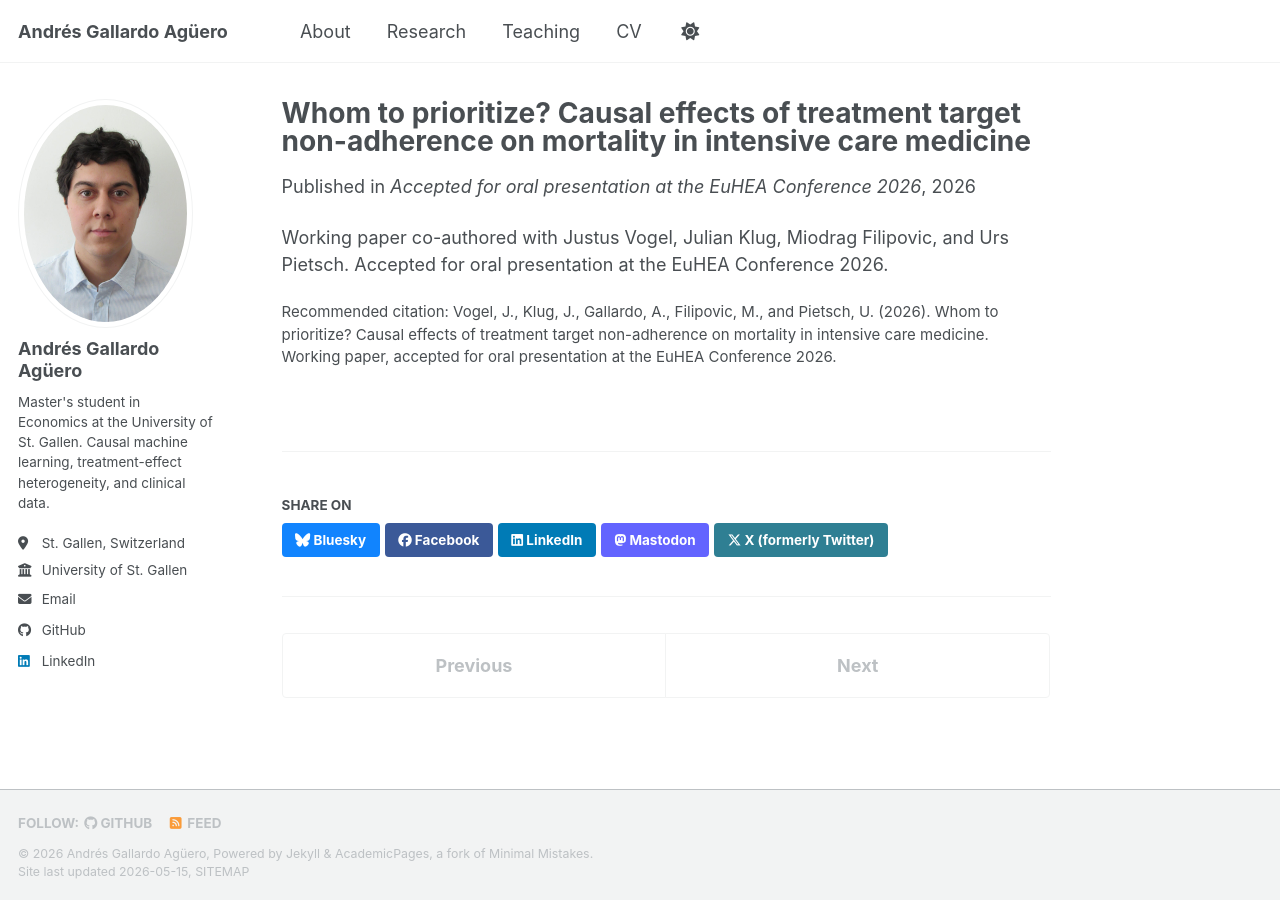
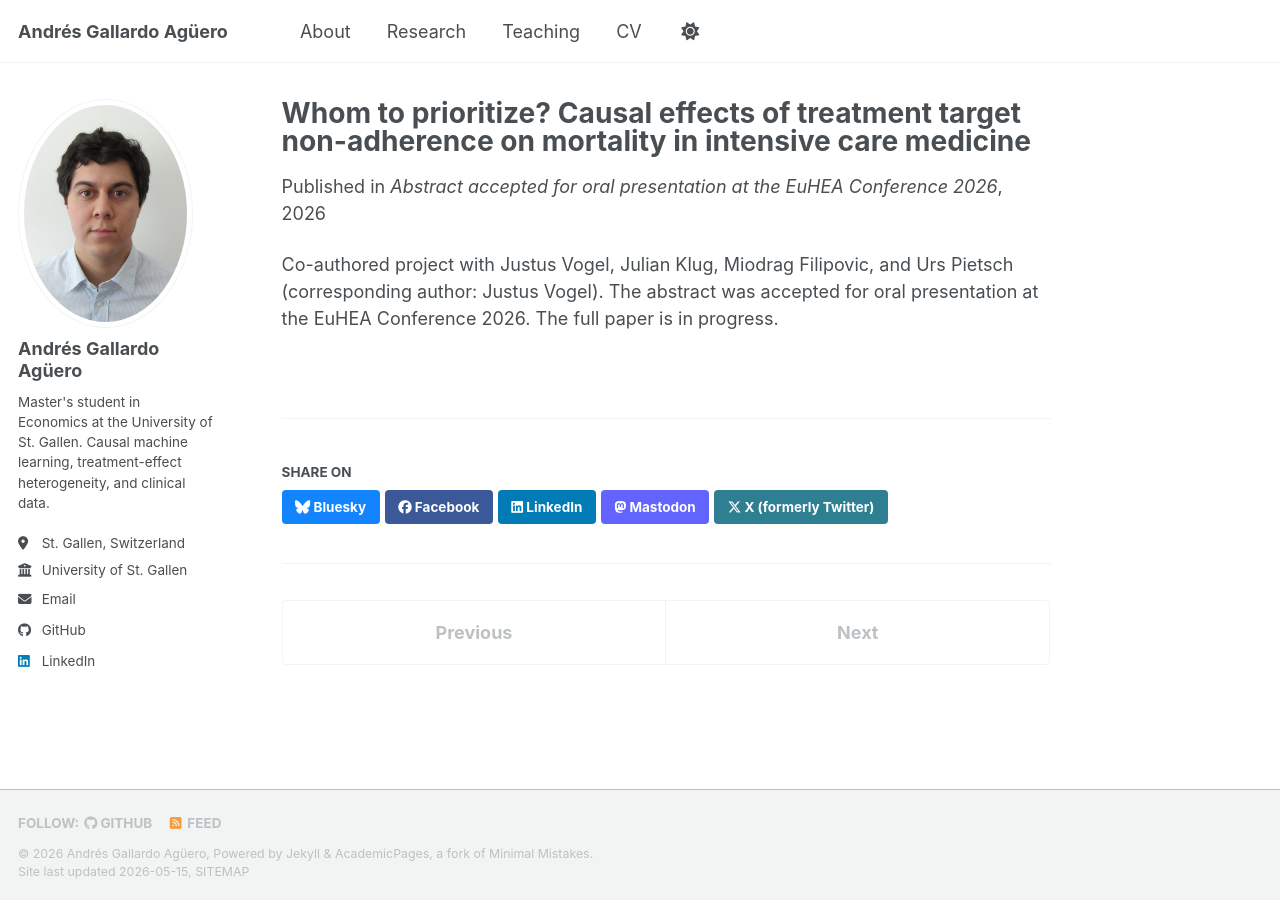
Before and after one commit to andresgallardoaguero/andresgallardoaguero.github.io, a Jekyll site: the page built from _publications/2026-07-01-whom-to-prioritize.md, in a window 1280 px wide. Built offline with Jekyll 4.4.1, drawn with Linux system fonts in a browser that asks for light colours; a script bundle is joined from its source files by our own code; library files that are not in the unit come from our copies.

Commit message:
Restructure Research as in-progress-only and refine entries
Removes the Working Papers category from _config.yml since neither
entry is actually a working paper at the moment. Both the EuHEA
project (only the abstract is accepted, the paper is still being
written) and the thesis (in active development, submission in
November 2026) live under Research in Progress. When the EuHEA
paper is drafted and circulated as a working paper, the Working
Papers category can be reintroduced.

EuHEA entry:
- Moved to research_in_progress.
- Removed the citation field; there is nothing yet to cite.
- Reworded the venue and excerpt to make clear that the abstract
  was accepted, not the paper, and that the paper is in progress.

Thesis entry:
- Updated the expected completion to 17 November 2026.
- Replaced the placeholder description with one drawn from the
  thesis proposal: supervisors, the dual research question on
  causal forest methods and their variable importance measures,
  the ICU-calibrated simulation design, the five-VIM comparison,
  and the welfare-regret layer.

```diff
--- a/_config.yml
+++ b/_config.yml
@@ -85,8 +85,6 @@ author:
 # of the keys below. The Research page iterates these in order and renders a
 # section heading for each. Add new categories (e.g. published) here as needed.
 publication_category:
-  working_papers:
-    title: 'Working Papers'
   research_in_progress:
     title: 'Research in Progress'
 
--- a/_publications/2026-07-01-whom-to-prioritize.md
+++ b/_publications/2026-07-01-whom-to-prioritize.md
@@ -1,12 +1,11 @@
 ---
 title: "Whom to prioritize? Causal effects of treatment target non-adherence on mortality in intensive care medicine"
 collection: publications
-category: working_papers
+category: research_in_progress
 permalink: /publication/whom-to-prioritize
 date: 2026-07-01
-venue: "Accepted for oral presentation at the EuHEA Conference 2026"
-excerpt: "Working paper co-authored with Justus Vogel, Julian Klug, Miodrag Filipovic, and Urs Pietsch. Accepted for oral presentation at the EuHEA Conference 2026."
-citation: "Vogel, J., Klug, J., Gallardo, A., Filipovic, M., and Pietsch, U. (2026). Whom to prioritize? Causal effects of treatment target non-adherence on mortality in intensive care medicine. Working paper, accepted for oral presentation at the EuHEA Conference 2026."
+venue: "Abstract accepted for oral presentation at the EuHEA Conference 2026"
+excerpt: "Co-authored project with Justus Vogel, Julian Klug, Miodrag Filipovic, and Urs Pietsch. The abstract was accepted for oral presentation at the EuHEA Conference 2026; the full paper is in progress."
 ---
 
-Working paper co-authored with Justus Vogel, Julian Klug, Miodrag Filipovic, and Urs Pietsch. Accepted for oral presentation at the EuHEA Conference 2026.
+Co-authored project with Justus Vogel, Julian Klug, Miodrag Filipovic, and Urs Pietsch (corresponding author: Justus Vogel). The abstract was accepted for oral presentation at the EuHEA Conference 2026. The full paper is in progress.
```
Also changed, not shown: _publications/2026-05-16-causal-forests-thesis.md (+8 -2 lines).
